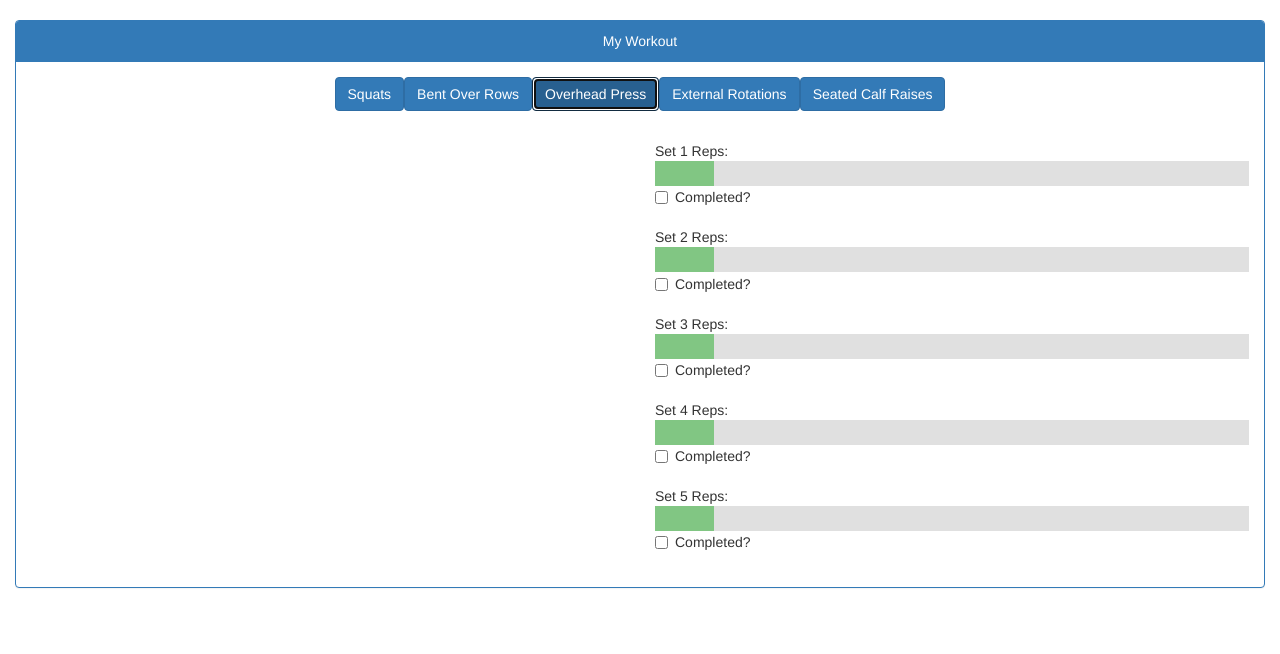
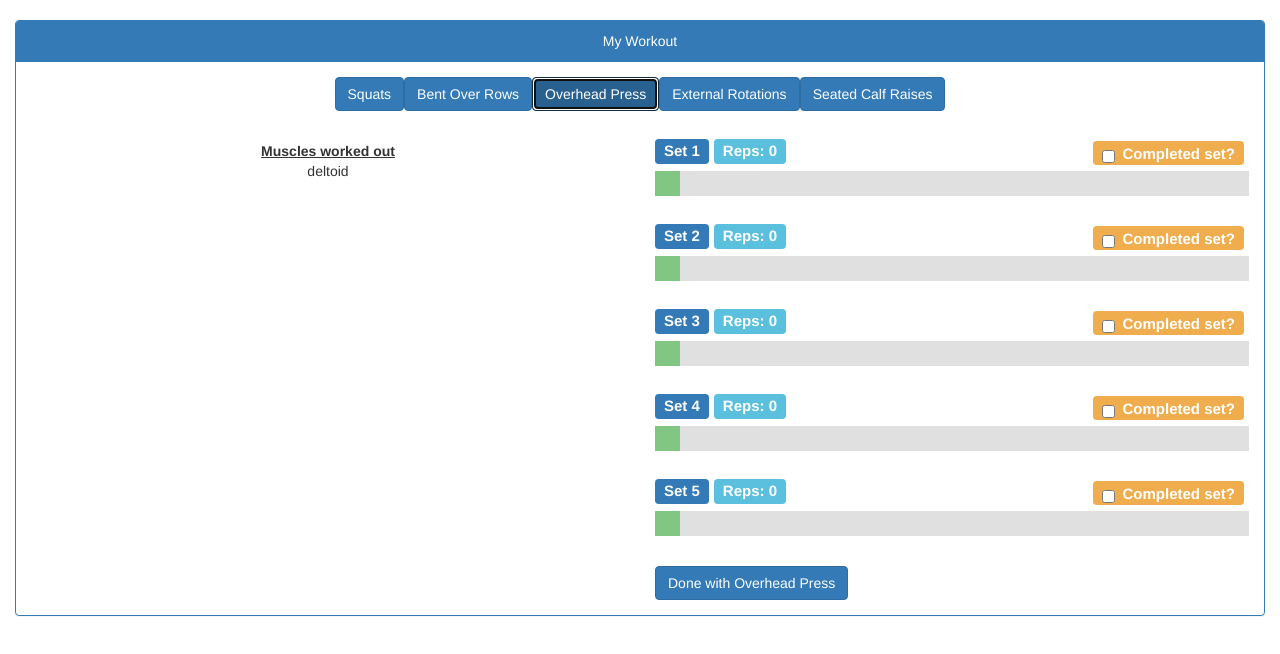
Before and after one commit to the-code-whisperers/project, a plain HTML site: page index-exercise.html in a window 1280 px wide. Both pictures are taken after a click on the element 640 px from the left and 94 px from the top of the page. Drawn offline with nearby package versions, Linux system fonts and the light colour scheme.

Commit message:
This is exercise

```diff
--- a/assets/css/style-exercise.css
+++ b/assets/css/style-exercise.css
@@ -1,38 +1,62 @@
-/*#slidecontainer {
-    width: 100%;  Width of the outside container
-}*/
 
 /* The slider itself */
 .slider {
-    -webkit-appearance: none;  /* Override default CSS styles */
+    -webkit-appearance: none;
     appearance: none;
-    width: 100%; /* Full-width */
-    height: 25px; /* Specified height */
-    background: #d3d3d3; /* Grey background */
-    outline: none; /* Remove outline */
-    opacity: 0.7; /* Set transparency (for mouse-over effects on hover) */
-    -webkit-transition: .2s; /* 0.2 seconds transition on hover */
+    width: 100px;
+    height: 25px;
+    background: linear-gradient(to right, #d3d3d3 0%, #d3d3d3 100%);
+    outline: none;
+    opacity: 0.7;
+    -webkit-transition: .2s;
     transition: opacity .2s;
 }
 
 /* Mouse-over effects */
 .slider:hover {
-    opacity: 1; /* Fully shown on mouse-over */
+    opacity: 1;
 }
 
 /* The slider handle (use webkit (Chrome, Opera, Safari, Edge) and moz (Firefox) to override default look) */
 .slider::-webkit-slider-thumb {
-    -webkit-appearance: none; /* Override default look */
+    -webkit-appearance: none;
     appearance: none;
-    width: 10%; /* Set a specific slider handle width */
-    height: 25px; /* Slider handle height */
-    background: #4CAF50; /* Green background */
-    cursor: pointer; /* Cursor on hover */
+    width: 25px;
+    height: 25px;
+    background: #4CAF50;
+    cursor: pointer;
 }
 
 .slider::-moz-range-thumb {
-    width: 10%; /* Set a specific slider handle width */
-    height: 25px; /* Slider handle height */
-    background: #4CAF50; /* Green background */
-    cursor: pointer; /* Cursor on hover */
+    width: 25px;
+    height: 25px;
+    background: #4CAF50;
+    cursor: pointer;
 }
+
+.slider-done {
+    -webkit-appearance: none;
+    appearance: none;
+    height: 25px;
+    background: linear-gradient(to right, #d3d3d3 0%, #d3d3d3 100%);
+    outline: none;
+    opacity: 0.7;
+    -webkit-transition: .2s;
+    transition: opacity .2s;
+}
+
+.slider-done::-webkit-slider-thumb {
+    -webkit-appearance: none;
+    appearance: none;
+    cursor: pointer;
+}
+
+.slider-done::-moz-range-thumb {
+    cursor: pointer;
+}
+
+.label-text {
+    display: inline;
+    font-size: 15px;
+    margin-right: 5px;
+};
--- a/assets/javascript/javascript-exercise.js
+++ b/assets/javascript/javascript-exercise.js
@@ -1,4 +1,9 @@
 $(document).ready(function() {
+
+  var workoutLog = {
+    exercise: "",
+    setsAndReps: {}
+  };
 
   var populateTodayExercise = function() {
     for (var x in phase1.day1) {
@@ -10,34 +15,61 @@ $(document).ready(function() {
     };
   };
 
+  var colorRepProgress = function(id, width) {
+    $("#"+id).css("background", "linear-gradient(to right, #4682B4 0%, #4682B4 "+ (width*10)+"%, #d3d3d3 "+(width*10)+"%, #d3d3d3 100%");
+  };
+
   populateTodayExercise();
 
   $("#exercises").on("click", function getExerciseInfo(event) {
     if (event.target.className === "btn btn-primary") {
       $("#exercise-progress").empty();
+      workoutLog.exercise = "";
+      workoutLog.setsAndReps = {};
       var selectedExercise = event.target.id;
-
       var numSets = phase1.day1[selectedExercise].sets;
       var numReps = phase1.day1[selectedExercise].reps;
       for (var i = 0; i < numSets; i++) {
-        $("#exercise-progress").append("Set "+(i+1)+" ");
-        $("#exercise-progress").append("Reps: <span id='rep-counter-"+(i+1)+"'></span><br>");
-        $("#exercise-progress").append("<input type='range' min='0' max='"+numReps+"' value='0' class='slider' id='"+(i+1)+"'>");
-        $("#exercise-progress").append("<label class='checkbox-inline'><input type='checkbox' value='' class='checkbox' id='checkbox-"+(i+1)+"'>Completed?</label><br><br>");
+        $("#exercise-progress").append(
+          "<p><span class='label label-primary label-text'>Set "+(i+1)+"</span>"+
+          "<span class='label label-info label-text'>Reps: <span id='rep-counter-"+(i+1)+"'>0</span></span>"+
+          "<span class='label label-warning label-text pull-right'><label class='checkbox-inline'><input type='checkbox' class='checkbox !checked' id='checkbox-"+(i+1)+"'><b>Completed set?</label></span></p>"+
+          "<p><input type='range' min='0' max='"+numReps+"' value='0' class='slider' id='"+(i+1)+"'></p><br>"
+        );
       };
+      $("#exercise-progress").append("<button id='done' class='btn btn-primary'>Done with "+selectedExercise+"</button>");
+      workoutLog.exercise = selectedExercise;
+      $("#muscles-worked").html("<u><b>Muscles worked out</b></u><br>"+phase1.day1[selectedExercise].muscles);
+
     };
   });
-
-  //Create checkbox for whether or not set was completed. True or false?
 
   $(document).on("input", ".slider", function(event) {
     var repCounterID = event.target.id;
     $("#rep-counter-"+repCounterID).html($(this).val());
+    colorRepProgress(repCounterID, $(this).val());
   });
 
   $(document).on("click", ".checkbox", function(event) {
     var checkboxID = event.target.id;
-    console.log(checkboxID);
+    var setNumber = checkboxID.split("-")[1];
+    if ($("#"+checkboxID).attr("class") === "checkbox !checked") {
+      $("#"+checkboxID).attr("class", "checkbox checked");
+      $("#"+setNumber).attr("class", "slider-done");
+      document.getElementById(setNumber).disabled = true;
+      var repsCompleted = $("#rep-counter-"+setNumber).html();
+      workoutLog.setsAndReps["Set "+setNumber] = repsCompleted;
+    } else if ($("#"+checkboxID).attr("class") === "checkbox checked") {
+        $("#"+checkboxID).attr("class", "checkbox !checked");
+        $("#"+setNumber).attr("class", "slider");
+        document.getElementById(setNumber).disabled = false;
+        delete workoutLog.setsAndReps["Set "+setNumber];
+    };
+  });
+
+  $(document).on("click", "#done", function(event) {
+    console.log(workoutLog);
+    //Export to firebase.
   });
 
 });
--- a/assets/javascript/phase1.js
+++ b/assets/javascript/phase1.js
@@ -6,26 +6,39 @@ var phase1 = {
 			reps: 10,
 			muscles: "glutes, quadriceps, hamstrings, calves",
 			instructions: "",
+			calories: 10
 		},
 
 		"Bent Over Rows": {
 			sets: 5,
 			reps: 10,
+			muscles: "middle back",
+			instructions: "",
+			calories: 10
 		},
 
 		"Overhead Press": {
 			sets: 5,
 			reps: 10,
+			muscles: "deltoid",
+			instructions: "",
+			calories: 10
 		},
 
 		"External Rotations": {
 			sets: 5,
 			reps: 10,
+			muscles: "shoulders",
+			instructions: "",
+			calories: 10
 		},
 
 		"Seated Calf Raises": {
 			sets: 5,
 			reps: 10,
+			muscles: "calves",
+			instructions: "",
+			calories: 10
 		},
 	},
 
--- a/index-exercise.html
+++ b/index-exercise.html
@@ -17,22 +17,17 @@
 <body>
 	<br>
 	<div class="container-fluid">
-
-<!--
-        <input type='range' min='0' max='15' value='0' class='slider' id='myRange'>
-        Reps: <span id='demo'></span> -->
-
 		<div class="panel panel-primary">
 			<div class="panel-heading text-center">My Workout</div>
 		 	<div class="panel-body text-center" id="exercises"></div>
 		 	<div class="panel-body" id="exercise-info">
 		 		<div class="row">
 		 			<div class="col-md-6" id="exercise-instructions">
-			 			<div id="instructions"></div>
-			 			<div id="video"></div>
+			 			<div class="text-center" id="muscles-worked"></div>
+			 			<div class="text-center" id="video"></div>
 			 		</div>
 		 			<div class="col-md-6" id="exercise-progress"></div>
-		 	</div>
+		 		</div>
 		</div>
 	</div>
 
```
